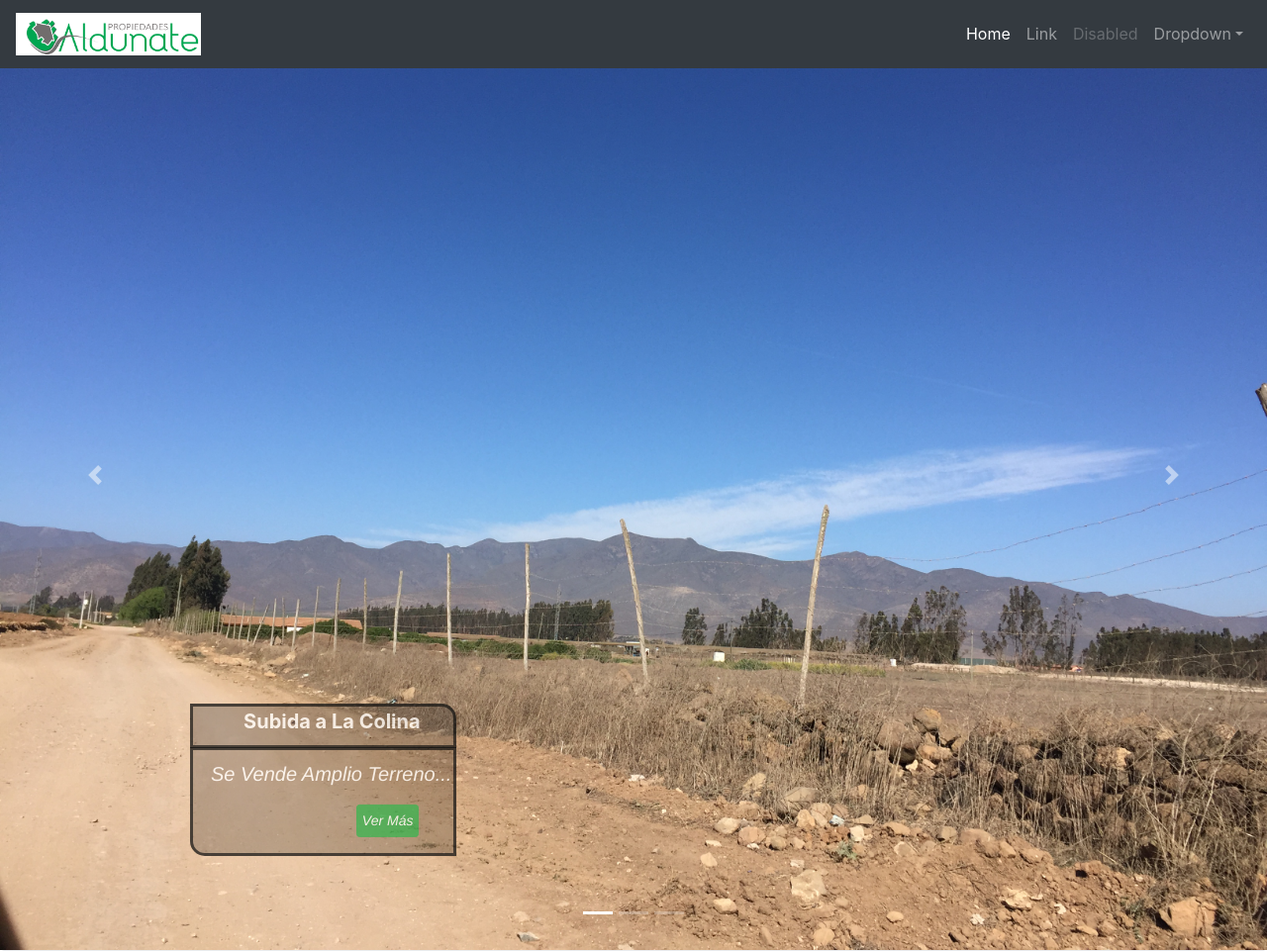
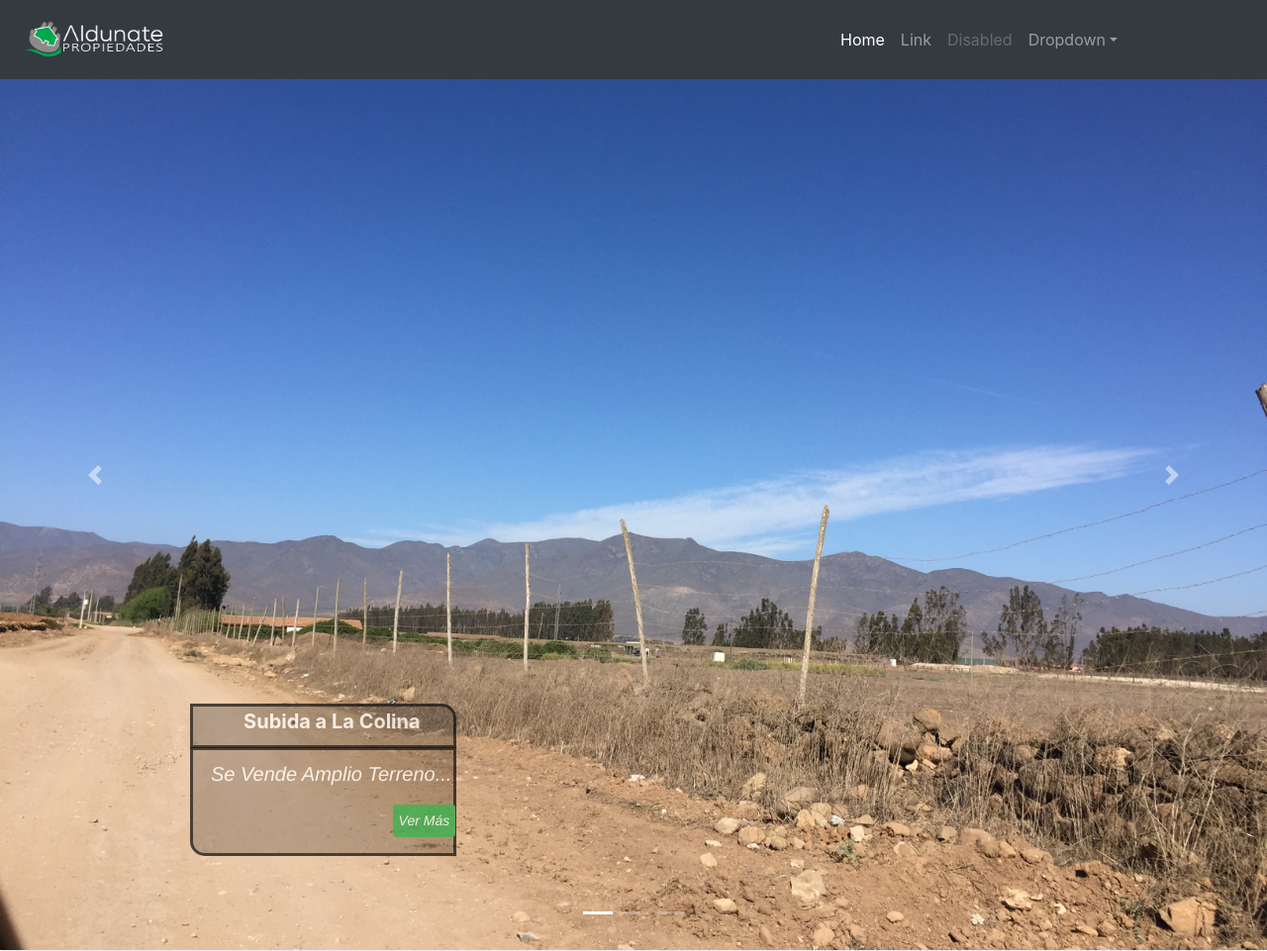
Before and after one commit to Cutshadows/aldunate_propiedades, a PHP site: page / in a window 1280 px wide. Shown: the top 961 px of the page at 99% size. Run offline with PHP 8.4, Linux system fonts and the light colour scheme; some libraries are stand-ins or nearby versions.

Commit message:
modificacion de resolucion 4k

```diff
--- a/css/min.css
+++ b/css/min.css
@@ -225,7 +225,7 @@
     }
 
     #carouselButtons {
-        margin-left: 60%;
+        margin-left: 75%;
         position: relative;
         bottom: 0px;
         text-align: center;
--- a/includes/pages/menu.php
+++ b/includes/pages/menu.php
@@ -1,10 +1,10 @@
 <nav class="navbar navbar-expand-md navbar-dark fixed-top bg-dark">
-      <a class="navbar-brand" href="#"> <img src="img/aldunate-logo.jpg" width="20%;" alt="" srcset=""> </a>
+      <a class="navbar-brand" href="#"> <img src="img/logo_aldunate.png" width="20%;" alt="" srcset=""> </a>
       <button class="navbar-toggler collapsed" type="button" data-toggle="collapse" data-target="#navbarsExampleDefault" aria-controls="navbarsExampleDefault" aria-expanded="false" aria-label="Toggle navigation">
         <span class="navbar-toggler-icon"></span>
       </button>
 
-      <div class="navbar-collapse collapse" id="navbarsExampleDefault" style="color-background:#9c9c9c!important;">
+      <div class="navbar-collapse collapse" id="navbarsExampleDefault" >
         <ul class="navbar-nav mr-auto">
           <li class="nav-item active">
             <a class="nav-link" href="#">Home <span class="sr-only">(current)</span></a>
```
Also changed, not shown: img/logo_aldunate.png (added), img/propiedades_aldunate.png (added).
